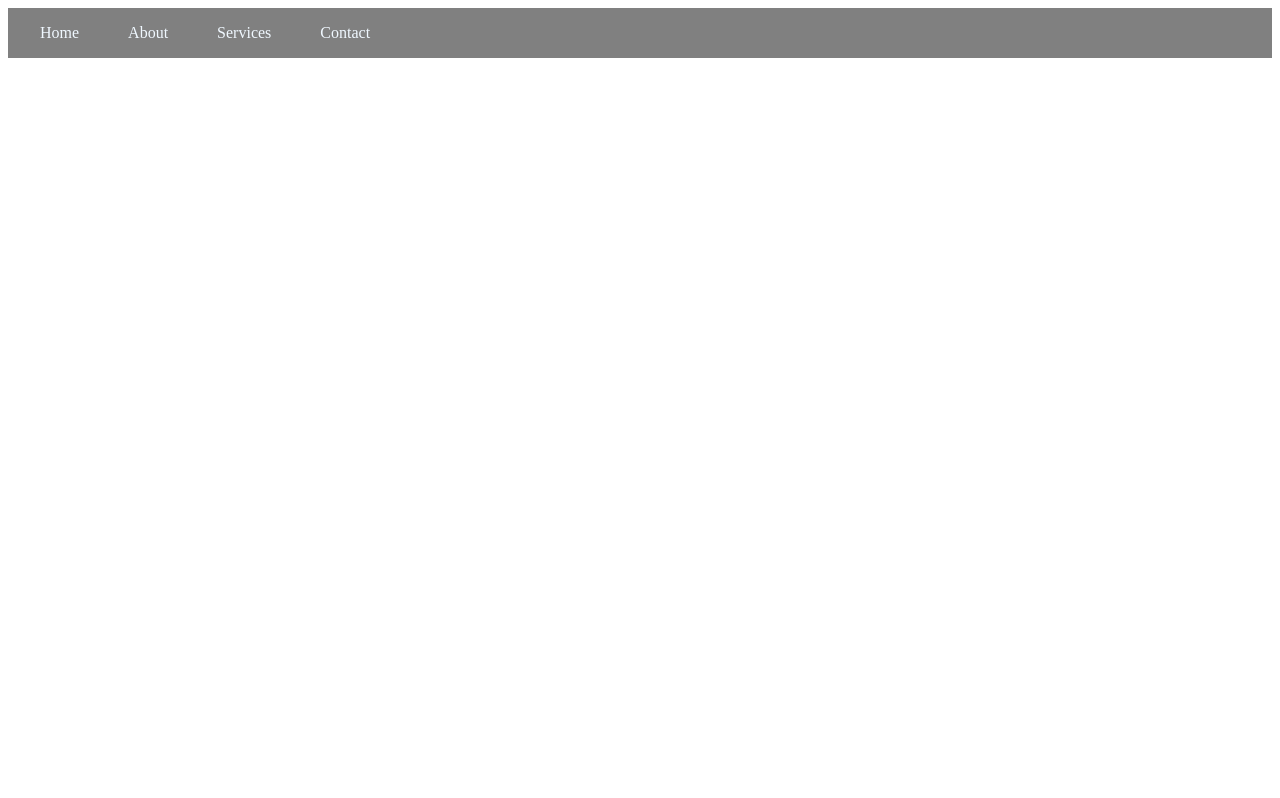
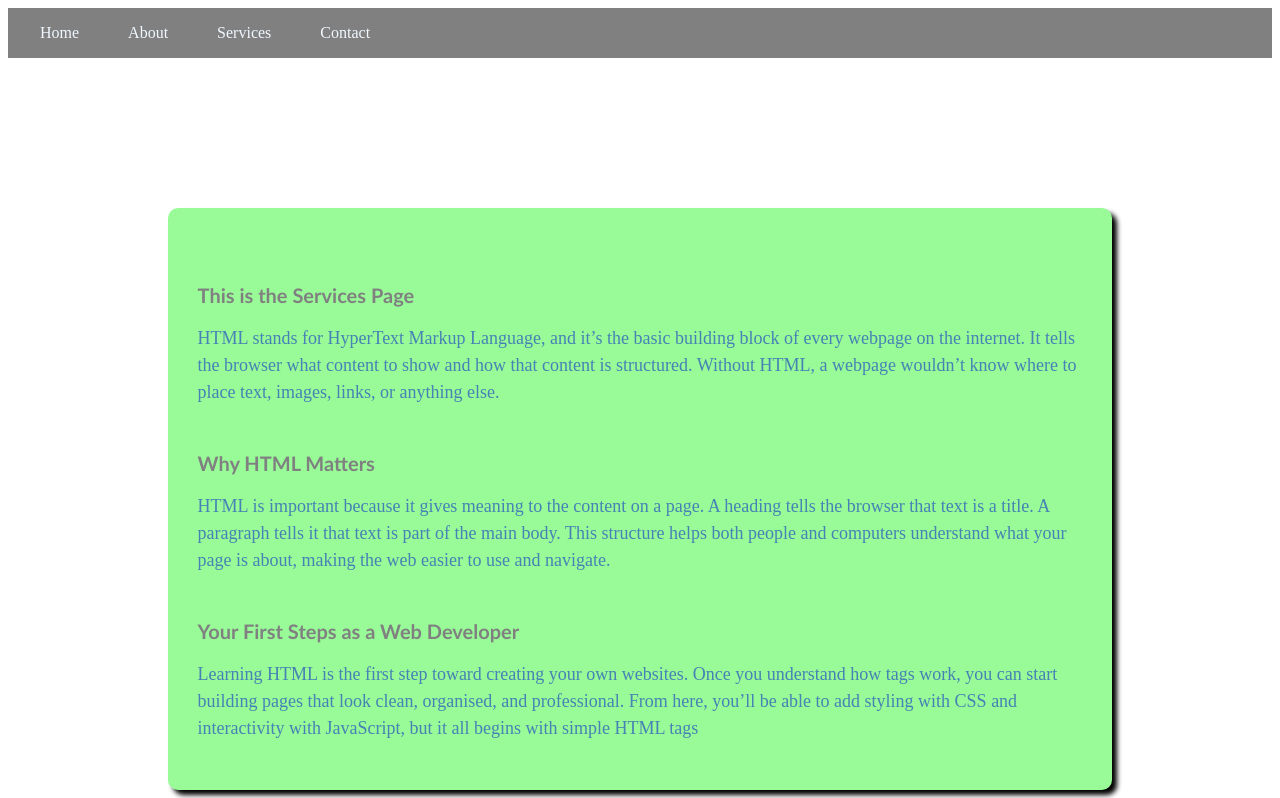
Before and after one commit to mglasse-ctrl/HTML_CSS, a plain HTML site: page sevices.html in a window 1280 px wide. Shown: the part 106-904 px from the top of the page. Before the commit the page ends 800 px from the top, so only its background shows below. Drawn offline with Linux system fonts and the light colour scheme.

Commit message:
Enhance Services page with HTML content
Added content to the Services page explaining HTML and its importance for web development.

```diff
--- a/sevices.html
+++ b/sevices.html
@@ -18,6 +18,18 @@
       <li><a href="contact.html">Contact</a></li>
     </ul>
   </nav>
+<section class="pageContent">
+<h2>This is the Services Page</h2>
+<p>HTML stands for HyperText Markup Language, and it’s the basic building block of every webpage on the internet. It tells the browser what content to show and how that content is structured. Without HTML, a webpage wouldn’t know where to place text, images, links, or anything else.</p>
+
+<h2>Why HTML Matters</h2>
+<p>HTML is important because it gives meaning to the content on a page. A heading tells the browser that text is a title. A paragraph tells it that text is part of the main body. This structure helps both people and computers understand what your page is about, making the web easier to use and navigate.</p>
+
+<h2>Your First Steps as a Web Developer</h2>
+<p>Learning HTML is the first step toward creating your own websites. Once you understand how tags work, you can start building pages that look clean, organised, and professional. From here, you’ll be able to add styling with CSS and interactivity with JavaScript, but it all begins with simple HTML tags</p>
+
+
+</section>
   <script>
   document.querySelector(".menu-btn").addEventListener("click", () => {
   document.querySelector(".navbar").classList.toggle("active");
```
